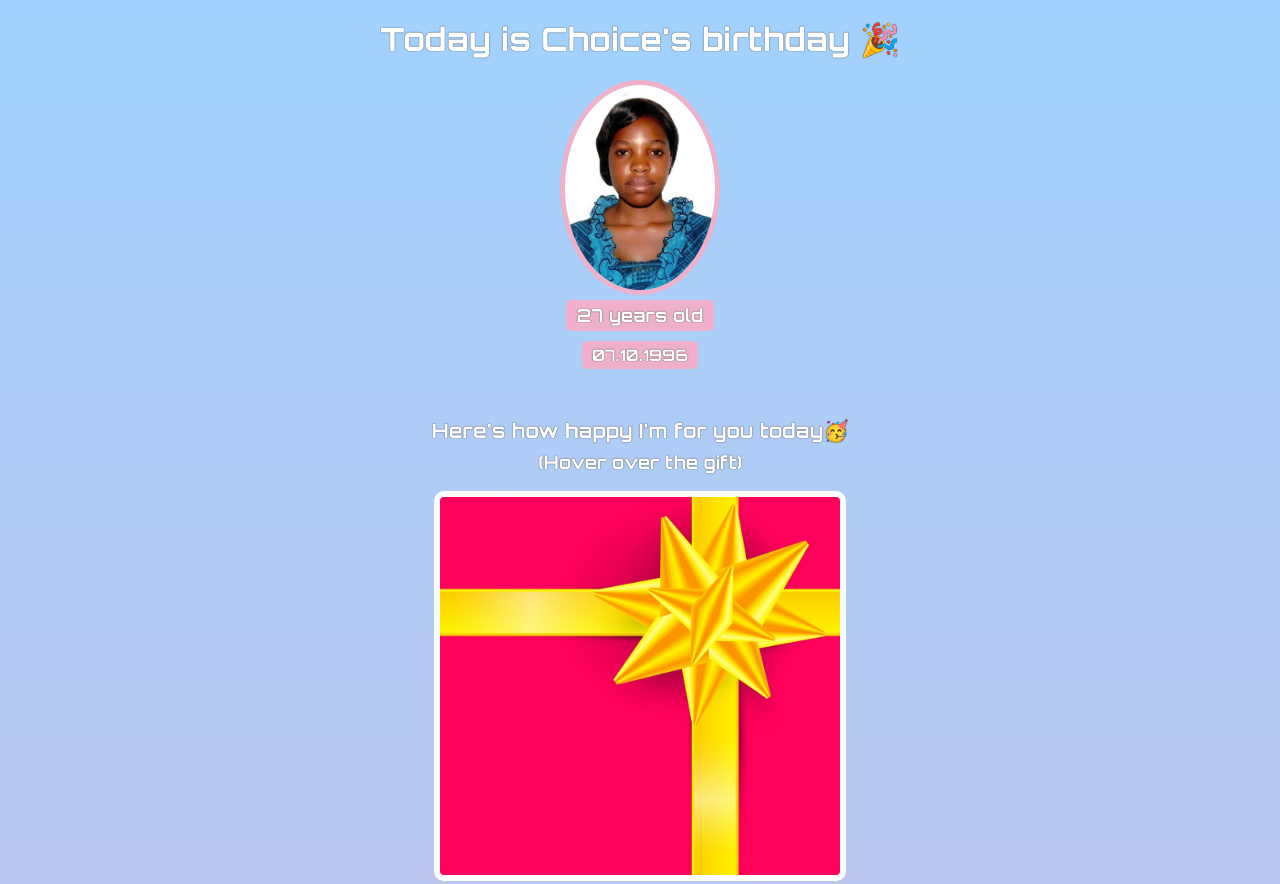
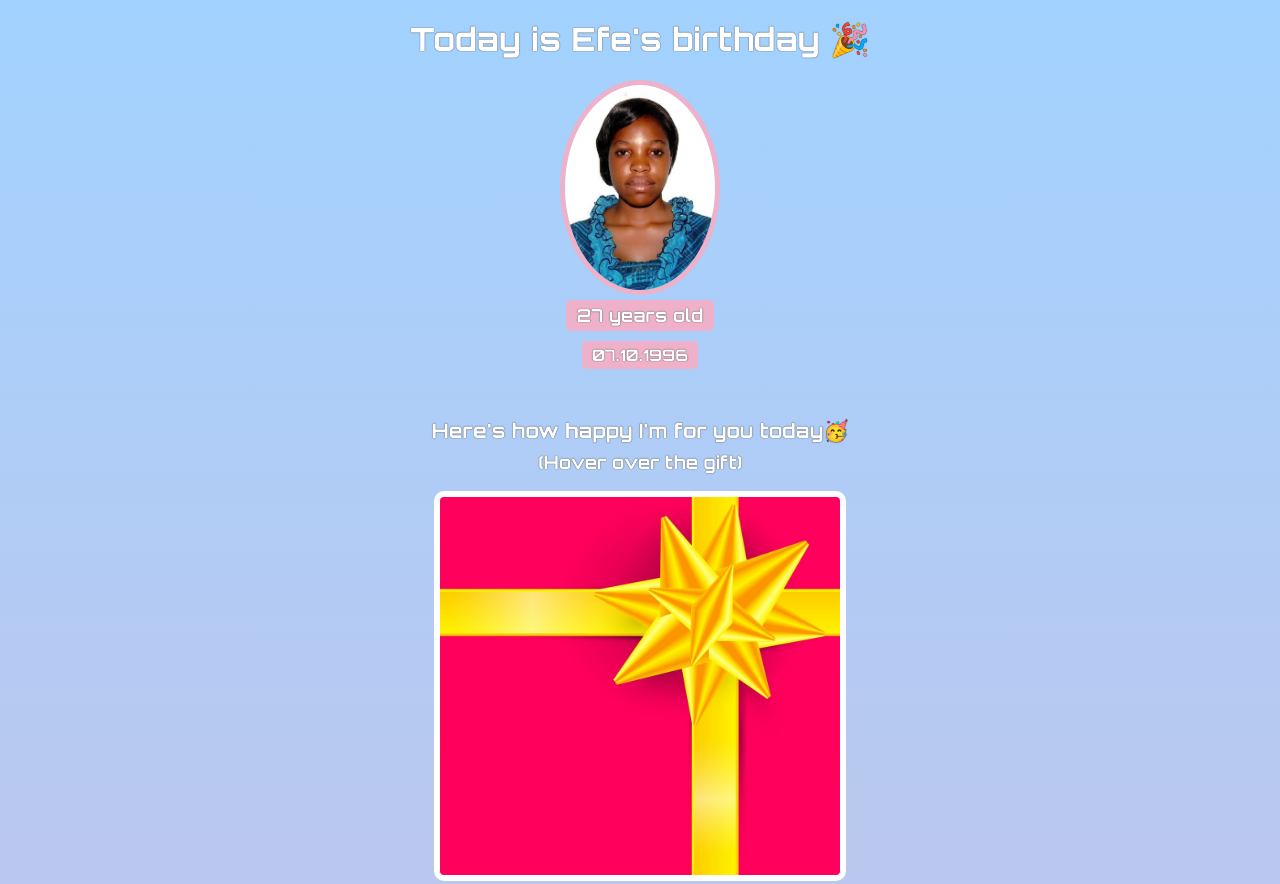
Before and after one commit to ChoiceG/birthday-gift-site, a website built with Vite: page index.html in a window 1280 px wide. Shown: the top 884 px of the page. Built offline with nearby package versions, Linux system fonts and the light colour scheme; a web font is replaced by a local one.

Commit message:
Change name to Efe

```diff
--- a/index.html
+++ b/index.html
@@ -9,7 +9,7 @@
     </head>
     <body>
         <div id="header">
-            <h1>Today is Choice's birthday 🎉</h1>
+            <h1>Today is Efe's birthday 🎉</h1>
             <img id="img" src="image/choice.jpg" alt="Birthday Girl Choice Picture">
             <h2 id="bday-age">27 years old</h2>
             <h4 id="bday-date">07.10.1996</h4>
```
